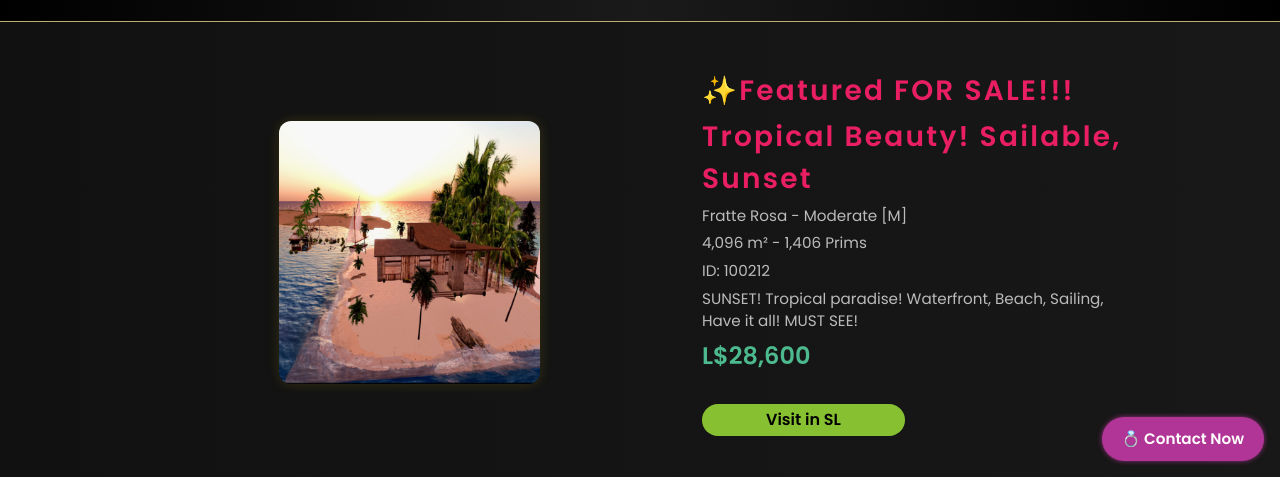
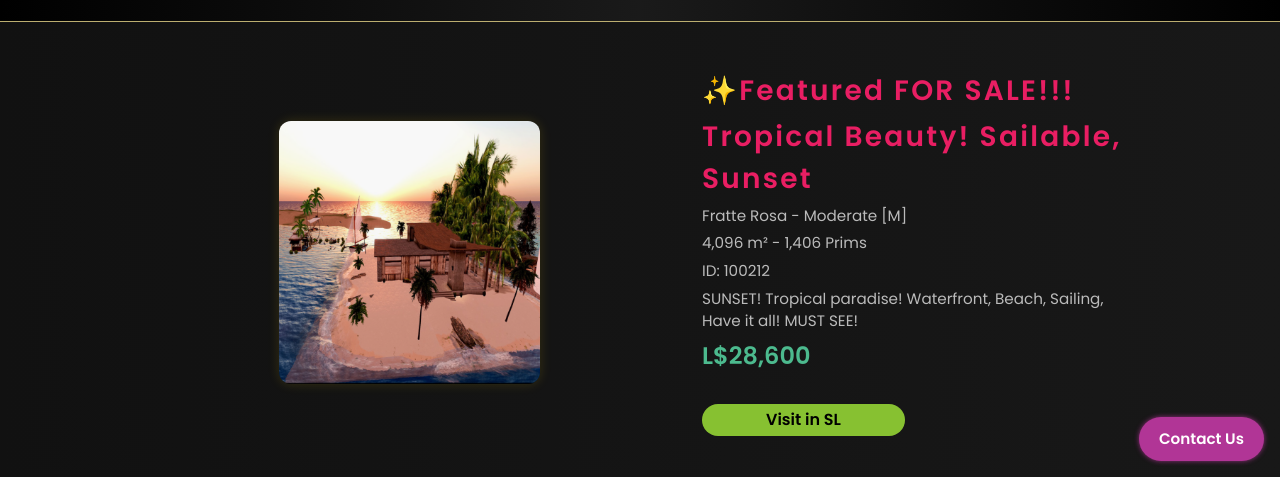
Before and after one commit to TheMochaLab/listings, a plain HTML site: page index.html in a window 1280 px wide. Shown: the part 323-800 px from the top of the page. Drawn offline with Linux system fonts and the light colour scheme.

Commit message:
Contact Now Edit
Remove the "ring" emoji from the contact now button. Also add Dre Extra to the contact

```diff
--- a/index.html
+++ b/index.html
@@ -278,8 +278,8 @@
 
   </section>
 
-  <a href="secondlife:///app/agent/52d0b03e-ff6b-4723-8968-cbf5fd6aa595/about" target="_blank" rel="noopener" class="contact-button" aria-label="Contact Now">
-    💍 Contact Now
+  <a href="secondlife:///app/agent/361b8cf0-56b9-4532-b32d-584dbfea91e8/about" target="_blank" rel="noopener" class="contact-button" aria-label="Contact Now">
+    Contact Us
   </a>
 
   <footer>
```
